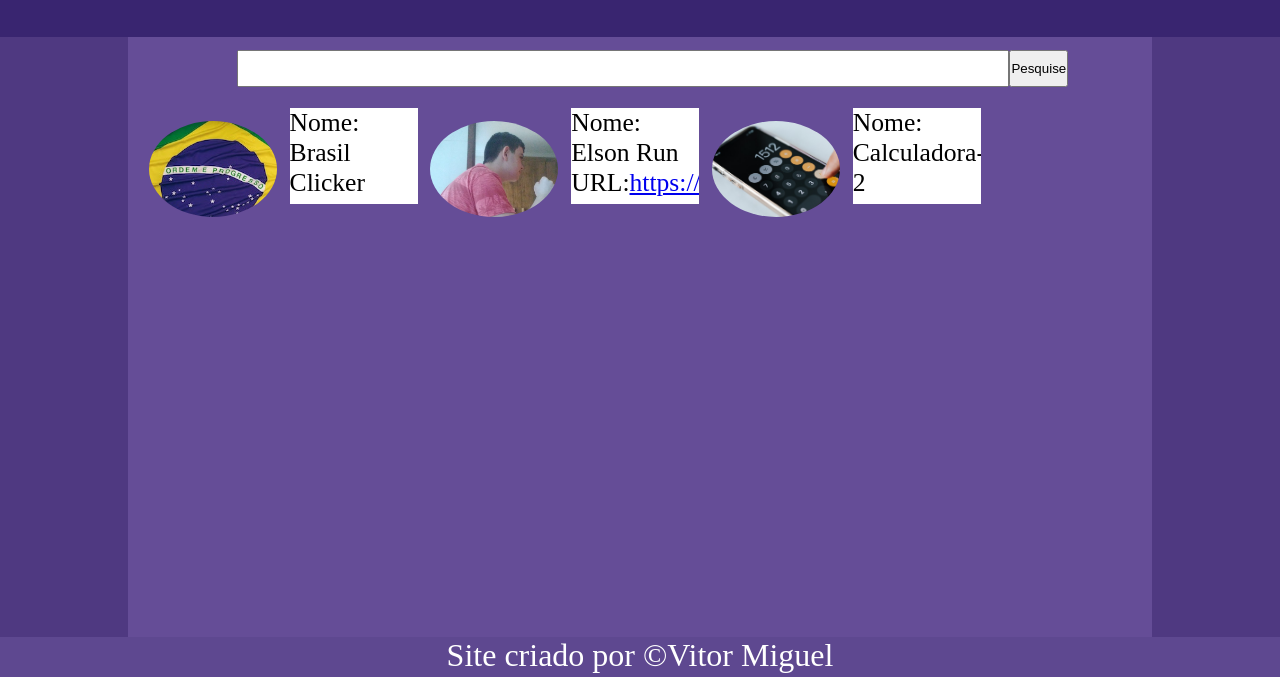
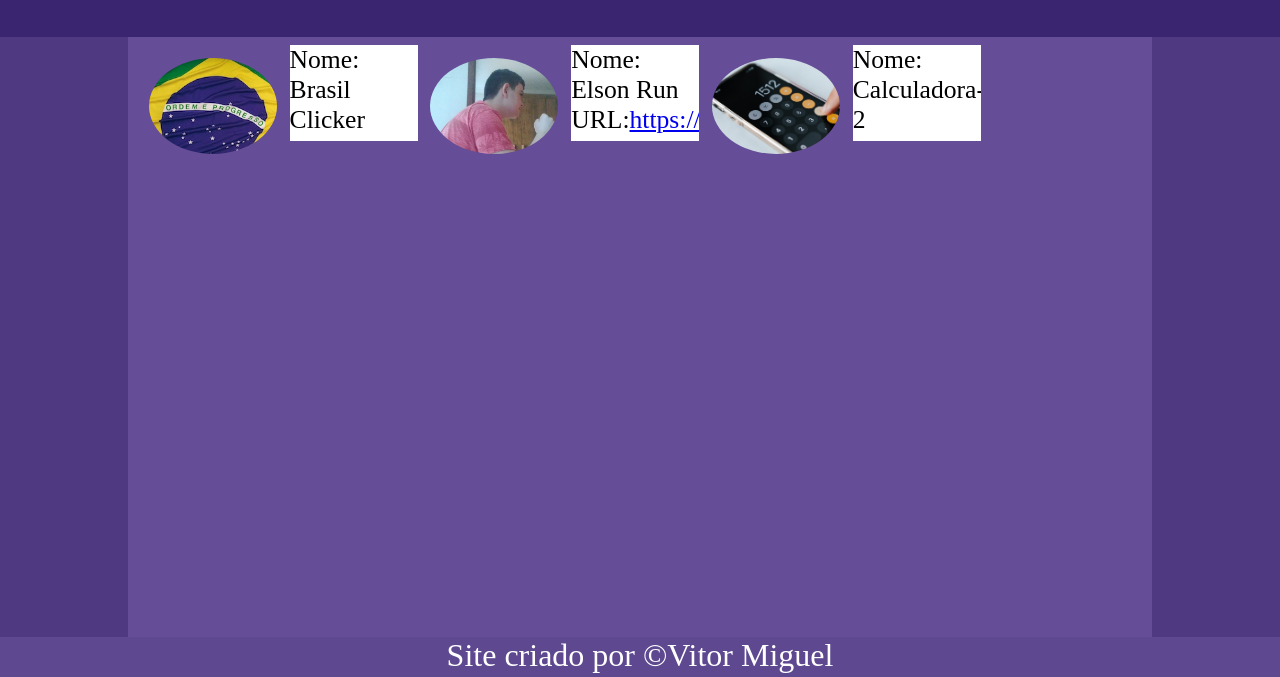
Before and after one commit to VitinhoUlti/Play-Vidros, a plain HTML site: page index.html in a window 1280 px wide. Shown: the part 123-800 px from the top of the page. Drawn offline with Linux system fonts and the light colour scheme.

Commit message:
sem barra

```diff
--- a/index.html
+++ b/index.html
@@ -15,10 +15,6 @@
     <section id="plus"></section>
     <div id="sitezinhos">
         <section id="sites">
-            <div id="pesquisa">
-                <input type="text" name="pes" id="ipes">
-                <input type="button" value="Pesquise" onclick="apert()">
-            </div>
             <div id="aplicativos">
                  <div id="Brasil" class="app">
                 </div>
--- a/style.css
+++ b/style.css
@@ -46,18 +46,6 @@ header{
     font-size: 4vh;
     flex-direction: column;
 }
-#pesquisa{
-    display: flex;
-    width: 80vw;
-    height: 5vh;
-    font-size: 4vh;
-    justify-content: center;
-    margin: 1vw;
-    flex-wrap: wrap;
-}
-#ipes{
-    width: 60vw;
-}
 #aplicativos{
     display: flex;
     width: 100vw;
```
